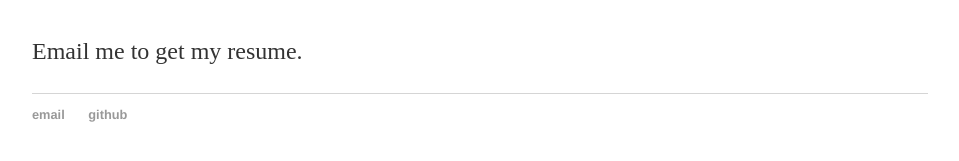
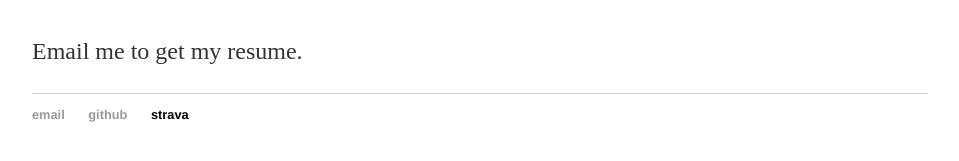
Before and after one commit to tricalnikhil/tricalnikhil.github.io, a Jekyll site: the page built from resume.md, in a window 1280 px wide. Shown: the part 162-323 px from the top of the page, without its empty margins (160-1119 px from the left). Built offline with Jekyll 4.4.1, drawn with Linux system fonts in a browser that asks for light colours.

Commit message:
add strava

```diff
--- a/_layouts/default.html
+++ b/_layouts/default.html
@@ -24,6 +24,7 @@
 	    		<ul>
 	        		<li><a href="mailto:me@shahnikhil.com">email</a></li>
 	        		<li><a href="https://github.com/tricalnikhil">github</a></li>
+							<li><a href="https://www.strava.com/athletes/3615382"></a>strava</li>
 				</ul>
 			</footer>
 		</body>
```
